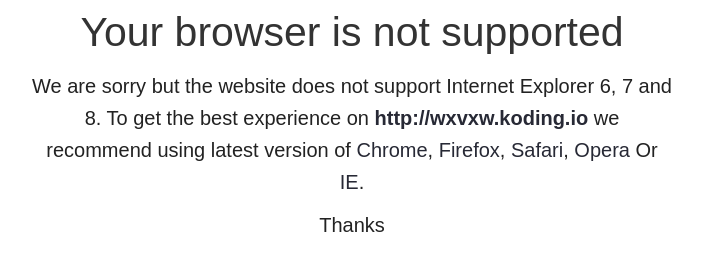
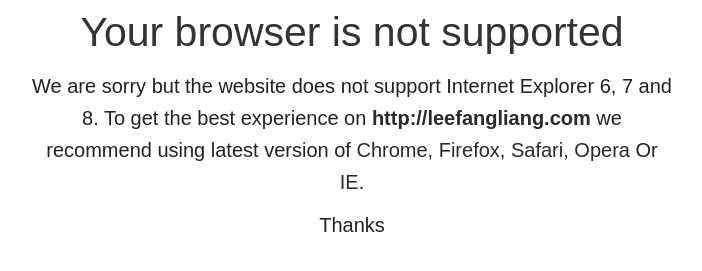
Before and after one commit to wxvxw/wxvxw.github.io, a Jekyll site: the page built from browser-warning/index.html, in a window 1280 px wide. Shown: the part 150-421 px from the top of the page, without its empty margins (288-990 px from the left). Built offline with Jekyll 4.4.1, drawn with Linux system fonts in a browser that asks for light colours.

Commit message:
Changed base url

```diff
--- a/_config.yml
+++ b/_config.yml
@@ -6,7 +6,7 @@ description: > # this means to ignore newlines until "baseurl:"
   Hi, I’m a professional game developer working at Ubisoft and I eat bits and
   bytes for breakfast.
 baseurl: "" # the subpath of your site, e.g. /blog/
-url: "http://wxvxw.koding.io" # the base hostname & protocol for your site
+url: "http://leefangliang.com" # the base hostname & protocol for your site
 logourl: /assets/images/logo.png # Site logo
 author: "Fang Liang Lee"
 author_thumbnail: "/assets/images/avatar.jpg" # Author avatar
```
